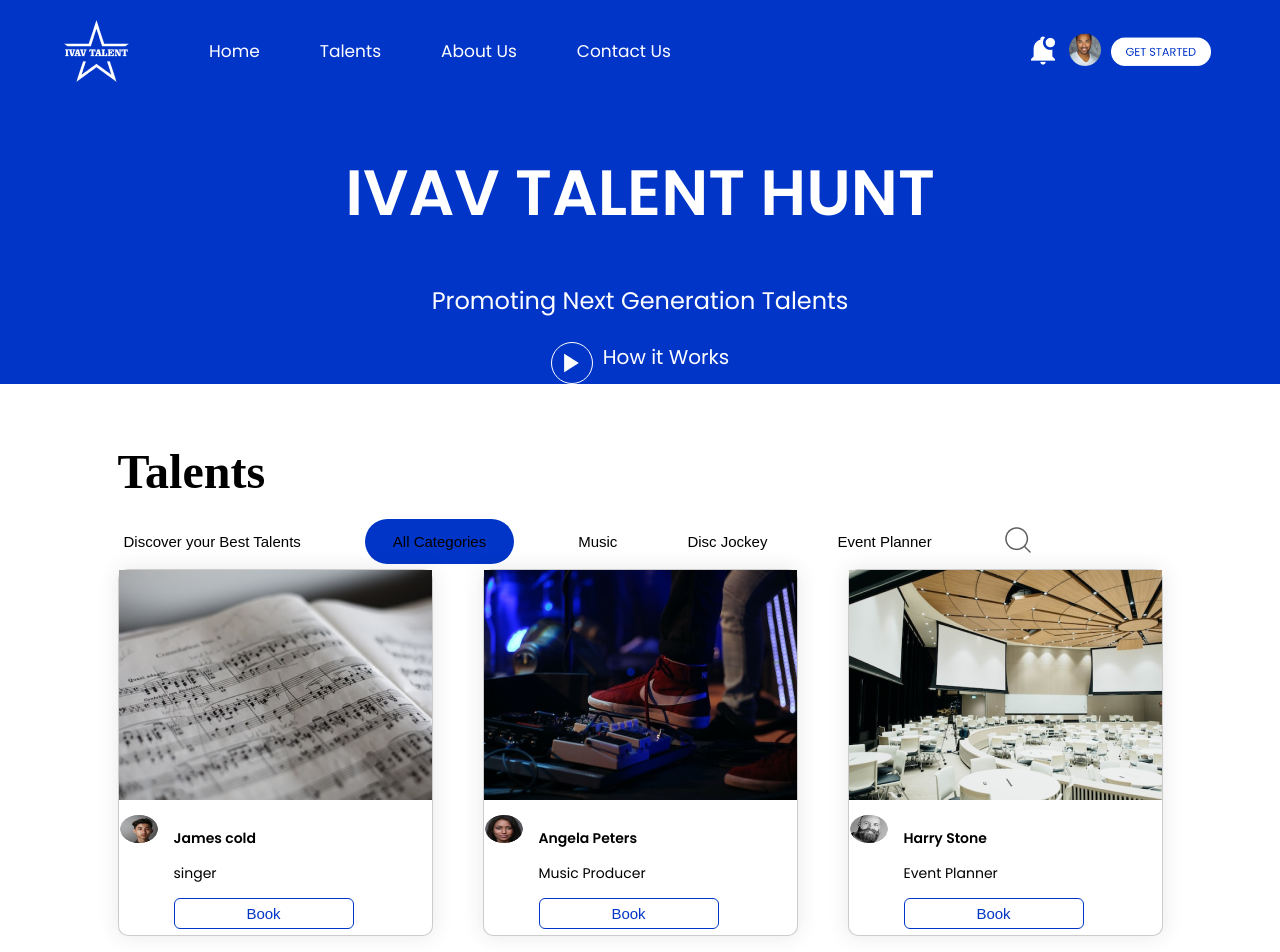
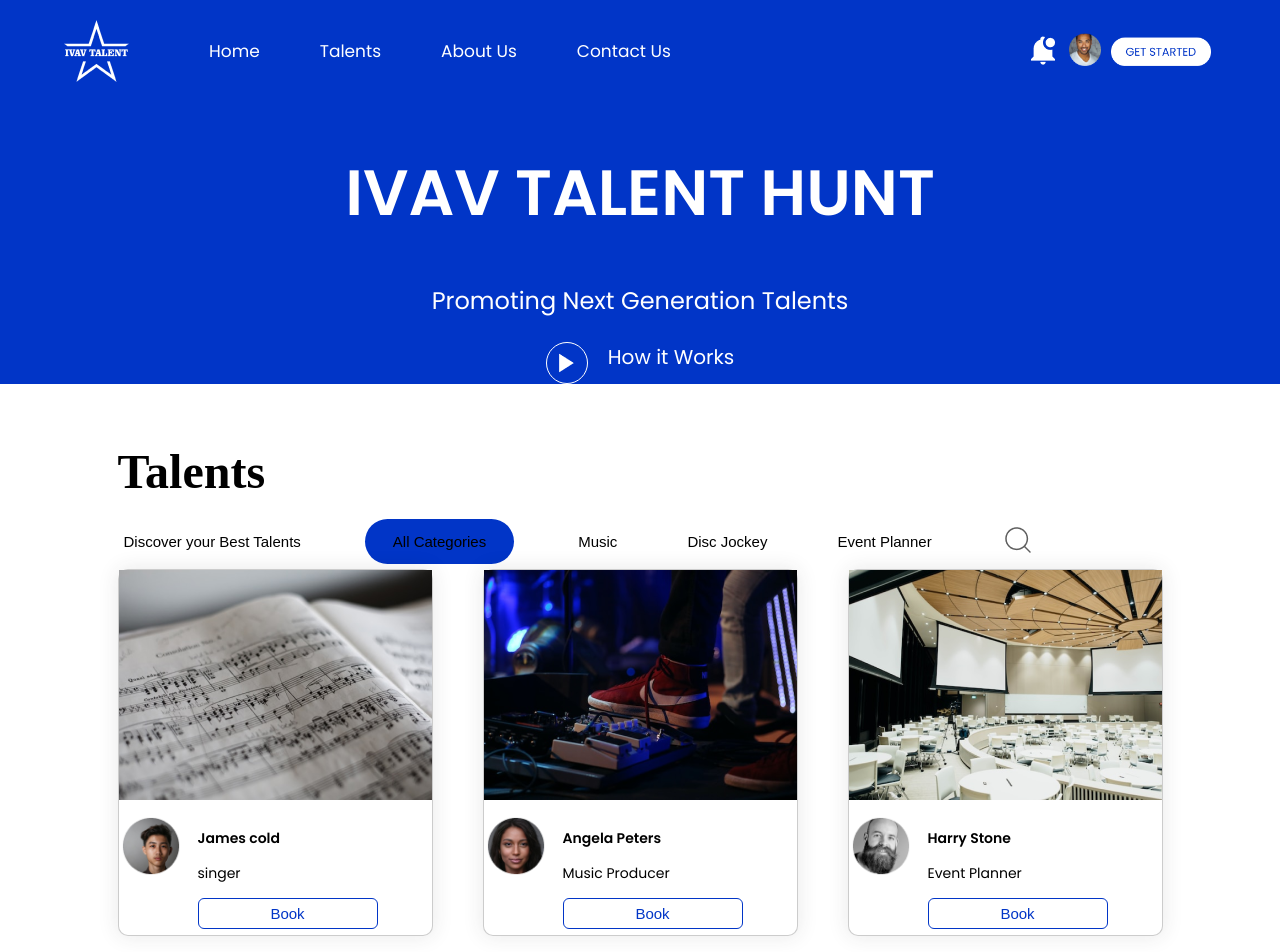
Before and after one commit to Ivav-Solutions/talentHunt, a React (Vite) app in the folder talent-hunt/: page / in a window 1280 px wide. Shown: the top 952 px of the page. Built offline with nearby package versions, Linux system fonts and the light colour scheme.

Commit message:
completion of landing page

```diff
--- a/talent-hunt/src/assets/css/Home.css
+++ b/talent-hunt/src/assets/css/Home.css
@@ -15,7 +15,7 @@
 .intro-link {
     display: flex;
     justify-content: center;
-    gap: 10px;
+    gap: 20px;
 
 
 }
--- a/talent-hunt/src/assets/css/TalentCard.css
+++ b/talent-hunt/src/assets/css/TalentCard.css
@@ -48,13 +48,23 @@
 }
 
 .talent-avatar {
-    width: 40px !important;
+    /* width: 40px !important;
     height: 30px !important;
-    border-radius: 50%;
+    border-radius: 50%; */
+    width: 60px;
+    height: 60px;
+    flex-shrink: 0;
+    border-radius: 60px;
+    border: 2px solid #fff;
+    background: url(<path-to-image>), lightgray 50% / cover no-repeat, #D9D9D9;
+
+
+
 }
 
 .talent-text {
     margin-left: 15px;
+
 }
 
 .talent-text > h3 {
--- a/talent-hunt/src/components/frontend/Home.jsx
+++ b/talent-hunt/src/components/frontend/Home.jsx
@@ -3,6 +3,7 @@ import Navbar from './Navbar'
 import '../../assets/css/Home.css'
 import vector from '../../assets/images/vector.png'
 import { Link } from 'react-router-dom'
+
 
 const Home = () => {
   return (
```
